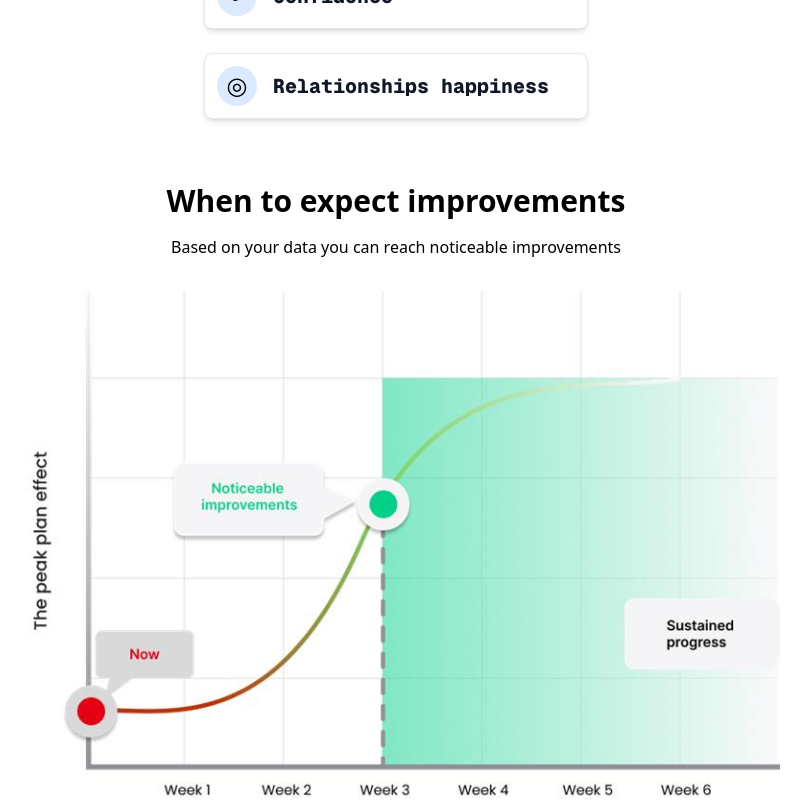
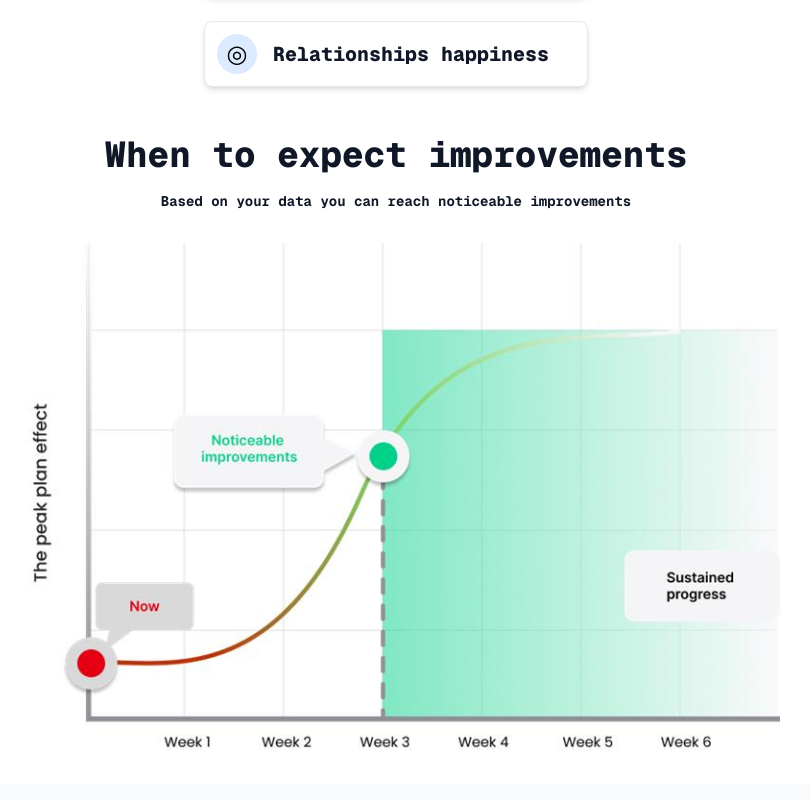
Before and after one commit to shejanNizam/fitness_landing_page, a Next.js app: page / in a window 1280 px wide. Shown: the part 1120-1920 px from the top of the page, without its empty margins (244-1055 px from the left). Built offline with nearby package versions, Linux system fonts and the light colour scheme.

Commit message:
modify improvments section

```diff
--- a/src/components/CHeading.jsx
+++ b/src/components/CHeading.jsx
@@ -1,7 +1,7 @@
 export default function CHeading({ text }) {
   return (
     <>
-      <h2 className="text-3xl sm:text-4xl font-extrabold font-mono text-gray-900 text-center mb-8">
+      <h2 className="text-3xl sm:text-4xl font-extrabold font-mono text-gray-900 text-center mb-4">
         {text}
       </h2>
     </>
--- /dev/null
+++ b/src/components/CParagraph.jsx
@@ -0,0 +1,9 @@
+export default function CParagraph({ text }) {
+  return (
+    <>
+      <h2 className="text-sm sm:text-md font-bold font-mono text-gray-900 text-center">
+        {text}
+      </h2>
+    </>
+  );
+}
--- a/src/components/ExpectImprove.jsx
+++ b/src/components/ExpectImprove.jsx
@@ -1,13 +1,13 @@
 import Image from "next/image";
 import image from "../assets/improvement/expect_improvement.png";
+import CHeading from "./CHeading";
+import CParagraph from "./CParagraph";
 
 export default function ExpectImprove() {
   return (
     <>
-      <h2 className="text-3xl font-bold my-4">When to expect improvements</h2>
-      <p className="my-4">
-        Based on your data you can reach noticeable improvements
-      </p>
+      <CHeading text="When to expect improvements" />
+      <CParagraph text="Based on your data you can reach noticeable improvements" />
       <Image
         src={image}
         alt="expect_improvement"
```
Also changed, not shown: src/components/RatingWithSuccess.jsx (+0 -14 lines).
